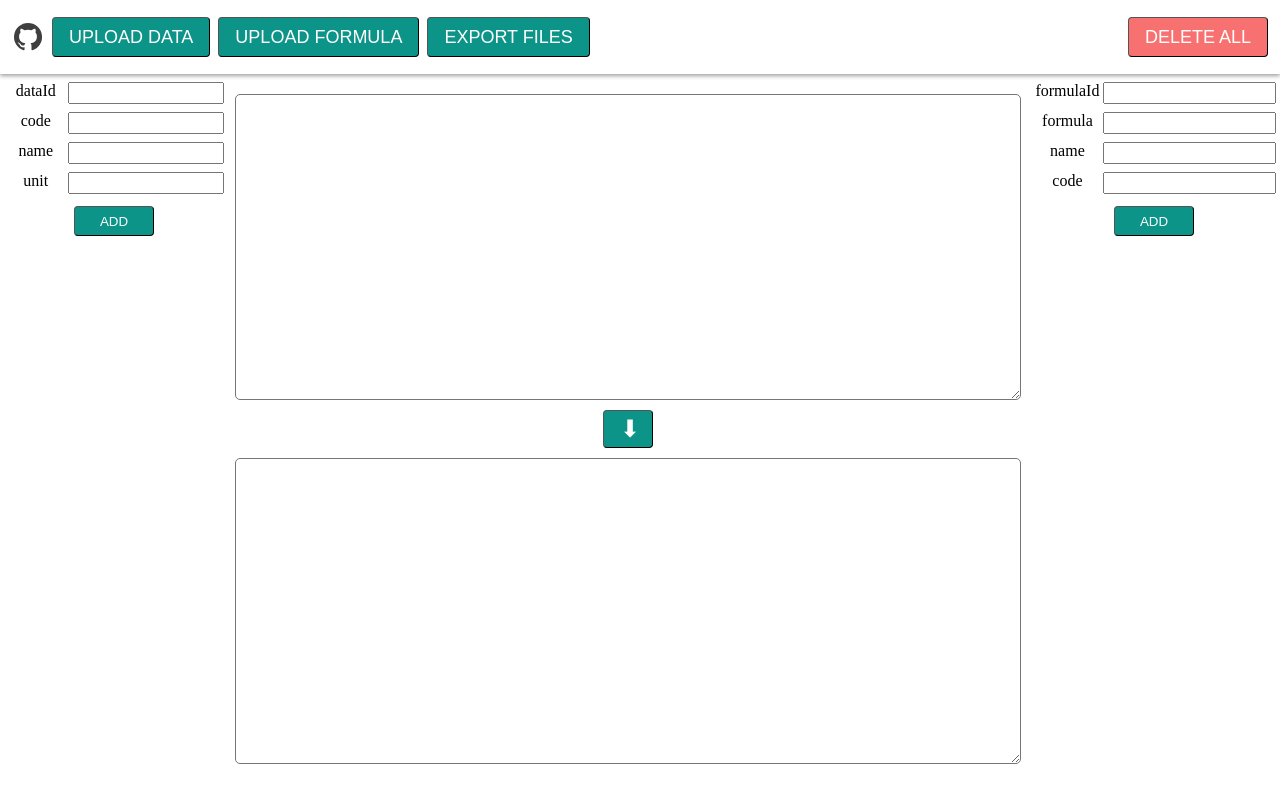
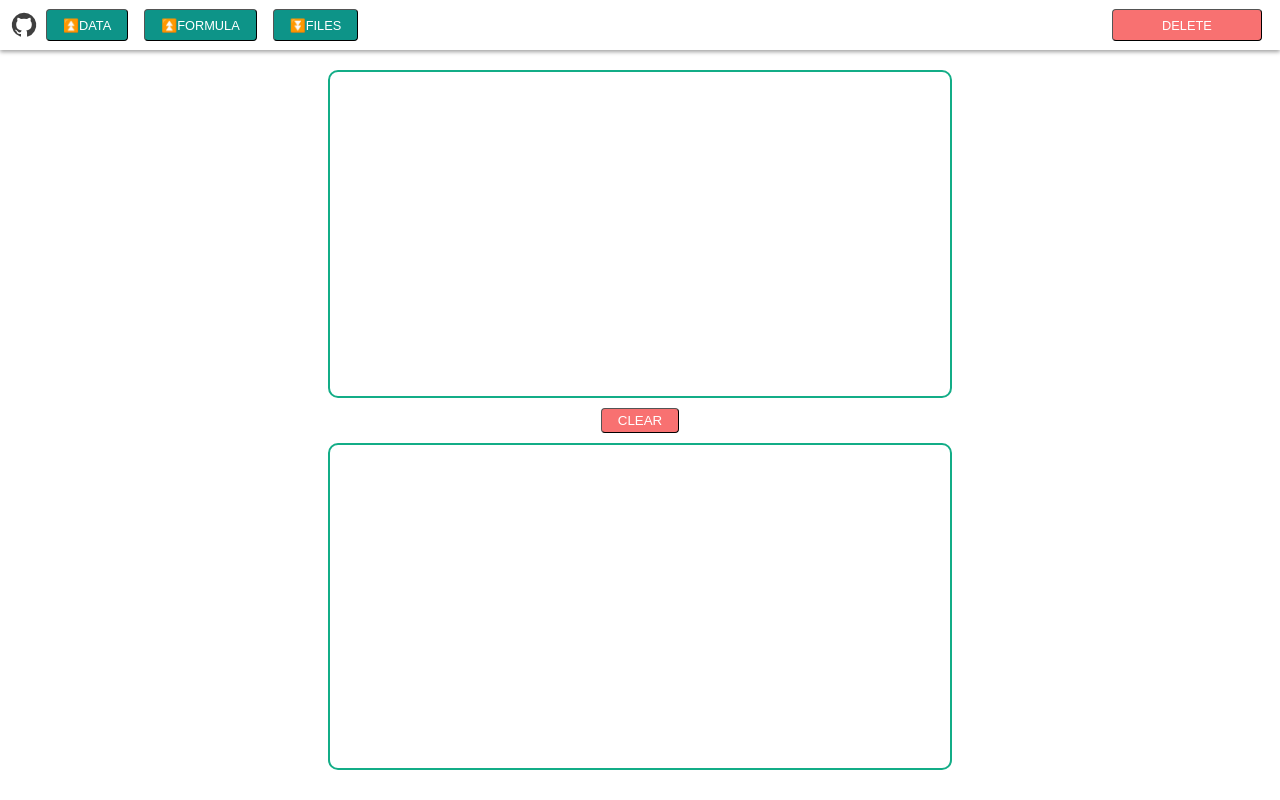
Before and after one commit to Cheng-DX/formula-editor, a Vue app: page / in a window 1280 px wide. Built offline with nearby package versions, Linux system fonts and the light colour scheme; a web font is replaced by a local one.

Commit message:
feat: remove add panel change style of main panel

```diff
--- a/index.html
+++ b/index.html
@@ -8,6 +8,7 @@
       .global {
         margin: 0;
         word-wrap: break-all;
+        font-family: 'consolas';
       }
       input,
       textarea {
--- a/src/App.vue
+++ b/src/App.vue
@@ -4,18 +4,25 @@ import EditPanel from './views/EditPanel.vue'
 </script>
 
 <template>
-  <div h-100vh display-flex flex-col flex-grow>
+  <div class="root">
     <nav-bar h-50px class="header" />
-    <edit-panel class="main-panel" />
+    <edit-panel mt-50px class="main" />
   </div>
 </template>
 
 <style scoped>
+.root {
+  height: calc(100vh - 60px);
+  margin-top: 50px;
+}
 .header {
+  position: absolute;
+  top: 0;
+  left: 0;
   box-shadow: 0px 2px 4px #0000005d;
 }
-.main-panel {
-  height: calc(100vh - 90px);
+.main {
+  height: 100%;
 }
 </style>
 
--- a/src/views/EditPanel.vue
+++ b/src/views/EditPanel.vue
@@ -1,23 +1,19 @@
 <script setup lang="ts">
-import { initLocalStroage, storeItem } from '@/core/localStroage'
-import type { DataItem, FormulaItem } from '@/types/index'
-import { DATA_TAG, FORMULA_TAG } from '@/utils/fileds'
-import { reactive, ref } from 'vue'
+import { initLocalStroage } from '@/core/localStroage'
+import { ref } from 'vue'
 import { transformFns, normalize } from '@/core/transformFn'
 import { handleBracket } from '@/core/handleBracket'
-
-const MAX_DEEP = 10
 
 const { dataList: data, formulaList: formulas } = initLocalStroage()
 
 const input = ref('')
 const output = ref('')
 
+const MAX_DEEP = 10
 function transform() {
   let text = input.value
   let maxDeep = MAX_DEEP
 
-  // handle formulas in the input anf formulas in formulas
   while (
     formulas.value.some(formula => text.includes(formula.code)) &&
     maxDeep--
@@ -27,17 +23,10 @@ function transform() {
       text = text.replaceAll(code, formula)
     }
   }
-  if (maxDeep === 0) {
-    throw new Error('too deep')
-  }
+  if (maxDeep === 0) throw new Error('too deep')
 
-  // normalize the brackets, transform all to ( and )
   text = normalize(text)
-
-  // handle brackets, prepare for the next step
   text = handleBracket(text)
-
-  // handle ^2 ^0.5
   transformFns.forEach(fn => {
     let maxDeep = MAX_DEEP
     let last = 'DEFAULT'
@@ -48,122 +37,92 @@ function transform() {
     }
   })
 
-  // replace data
   for (let { code, dataId } of data.value) {
     text = text.replaceAll(code, dataId)
   }
   output.value = text
 }
 
-const newData = reactive<DataItem>({
-  dataId: '',
-  code: '',
-  name: '',
-  unit: ''
-})
-function addDataItem() {
-  const { dataId, code, name = 'NO_NAME', unit = '-' } = newData
-  if (dataId && code) {
-    const item = {
-      dataId,
-      code,
-      name,
-      unit
-    }
-    const tag = DATA_TAG
-    data.value.push(item)
-    storeItem(item, tag)
+function insertFormula(code: string) {
+  input.value += code
   transform()
-  }
-}
-const newFormula = reactive<FormulaItem>({
-  formulaId: '',
-  formula: '',
-  name: '',
-  code: ''
-})
-function addFormulaItem() {
-  const { formulaId, formula, code, name = 'NO_NAME' } = newFormula
-  if (code && formula && formulaId) {
-    const item: FormulaItem = {
-      formulaId,
-      formula,
-      name,
-      code
-    }
-    const tag = FORMULA_TAG
-    formulas.value.push(item)
-    storeItem(item, tag)
-    transform()
-  }
 }
 </script>
 
 <template>
   <div flex>
-    <div flex hp-100 flex-col items-center p-1 scroll-y>
-      <div v-for="key in Object.keys(newData)" wp-100 flex justify-between m-1>
-        <span wp-30 text-center>{{ key }}</span>
-        <input v-model="newData[key]" wp-70 />
-      </div>
-      <button @click="addDataItem" btn h-30px w-20 m-2>ADD</button>
+    <div flex hp-100 wp-25 color-white flex-col items-center scroll-y>
+      <div mt-10px wp-95>
         <div
           v-for="item of data"
-        flex
+          flex-center
           justify-around
-        w-400px
+          p-10px
+          mt-5px
           border
           border-gray-300
+          r-5
+          class="bg-#826F66"
         >
-        <div wp-40 text-center>{{ item.dataId }}</div>
-        <div wp-20 text-center>{{ item.code }}</div>
-        <div wp-40 text-center>{{ item.name }}</div>
+          <span wp-30 text-center>{{ item.dataId }}</span>
+          <span wp-30 text-center>{{ item.code }}</span>
+          <span wp-40 text-center>{{ item.name }}</span>
+        </div>
       </div>
     </div>
 
     <div flex flex-col items-center flex-grow m-10px r-10>
-      <textarea
-        @input="transform"
-        v-model="input"
-        text-18px
-        hp-50
-        m-10px
-        r-5
-        wp-100
-      />
-      <button @click="transform" btn text-6 w-50px>⬇</button>
-      <textarea v-model="output" text-18px hp-50 m-10px r-5 wp-100 />
+      <textarea @input="transform" v-model="input" class="area" />
+      <div>
+        <button btn bg-red hover:bg-red-500>CLEAR</button>
+      </div>
+      <textarea v-model="output" class="area" />
     </div>
 
-    <div flex hp-100 flex-col items-center p-1 scroll-y>
-      <div
-        v-for="key in Object.keys(newFormula)"
-        wp-100
-        flex
-        justify-between
-        m-1
-      >
-        <span wp-30 text-center>{{ key }}</span>
-        <input v-model="newFormula[key]" wp-70 />
-      </div>
-
-      <button @click="addFormulaItem" btn h-30px w-20 m-2>ADD</button>
+    <div flex hp-100 wp-25 flex-col items-center scroll-y>
+      <div mt-10px wp-95>
         <div
           v-for="item of formulas"
           flex
           flex-col
+          mt-5px
           justify-around
-        w-400px
           border
           border-gray-300
+          r-5
         >
-        <div>
-          <span text-18px p-1 scroll-x color-red>{{ item.code }}</span>
-          <span text-18px p-1 scroll-x color-red>{{ `(${item.name})` }}</span>
+          <div @click="insertFormula(item.code)" cursor-pointer class="title">
+            <span p-5px scroll-x>{{ item.code }}</span>
+            <span p-5px scroll-x>{{ `(${item.name})` }}</span>
           </div>
 
-        <div p-1 scroll-x>{{ item.formula }}</div>
+          <span p-1 mt-10px scroll-x style="word-wrap: break-all">
+            {{ item.formula }}
+          </span>
+        </div>
       </div>
     </div>
   </div>
 </template>
+
+<style scoped>
+.title {
+  background-color: rgb(22, 127, 159);
+  color: #fff;
+  border-radius: 5px;
+  padding: 5px;
+}
+.area {
+  height: 50%;
+  width: calc(100% - 20px);
+  margin: 10px;
+  padding: 10px;
+  font-size: 18px;
+  font-family: 'consolas';
+  font-weight: 500;
+  border: 2px solid rgb(19, 173, 135);
+  border-radius: 10px;
+  outline: none;
+  resize: none;
+}
+</style>
--- a/src/views/NavBar.vue
+++ b/src/views/NavBar.vue
@@ -14,23 +14,26 @@ function handleImportFiles(event: Event, tag: string) {
     return
   }
 }
+
+const buttonClass = 'btn m-inline-2 h-8 text-1vw '
 </script>
 
 <template>
-  <header flex justify-between p-3 items-center>
-    <div flex items-center>
+  <header wp-100>
+    <div h-30px p-10px flex justify-between items-center>
+      <div flex items-center wp-70>
         <a
           icon-btn
           color-black
-        h-8
-        w-8
+          h-7
+          w-7
           i-carbon-logo-github
           href="https://github.com/Cheng-DX/formula-tool"
           target="_blank"
           title="GitHub"
         />
         <label for="uploadFile" position-relative>
-        <button btn m-inline-2 h-10 text-18px>UPLOAD DATA</button>
+          <button :class="buttonClass">⏫DATA</button>
           <input
             type="file"
             multiple
@@ -47,7 +50,7 @@ function handleImportFiles(event: Event, tag: string) {
         </label>
 
         <label for="uploadFile" position-relative>
-        <button btn h-10 text-18px>UPLOAD FORMULA</button>
+          <button :class="buttonClass">⏫FORMULA</button>
           <input
             type="file"
             multiple
@@ -62,21 +65,23 @@ function handleImportFiles(event: Event, tag: string) {
             cursor-pointer
           />
         </label>
-      <button btn m-inline-2 h-10 text-18px @click="exportLocalStroage">
-        EXPORT FILES
+        <button :class="buttonClass" @click="exportLocalStroage">
+          ⏬FILES
         </button>
       </div>
-
       <button
         @click="clearAllLocalStorage"
+        :class="buttonClass"
+        wp-20
+        mr-10px
         btn
         bg-red
         hover:bg-red-500
-      h-10
-      text-18px
+        style="max-width: 150px"
       >
-      DELETE ALL
+        DELETE
       </button>
+    </div>
   </header>
 </template>
 
```
Lines whose indentation alone changed are shown as unchanged.
